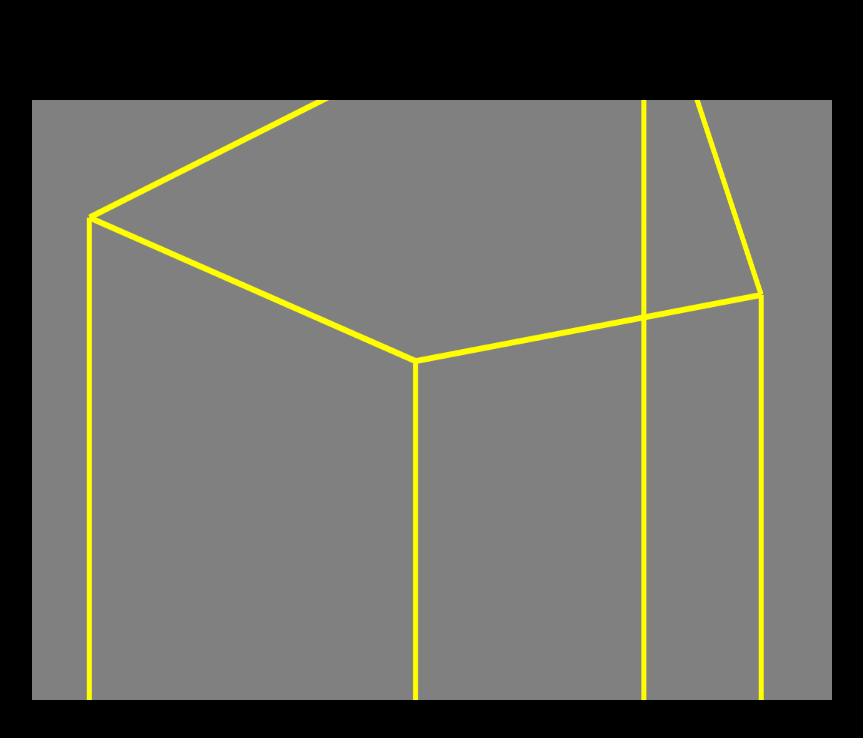
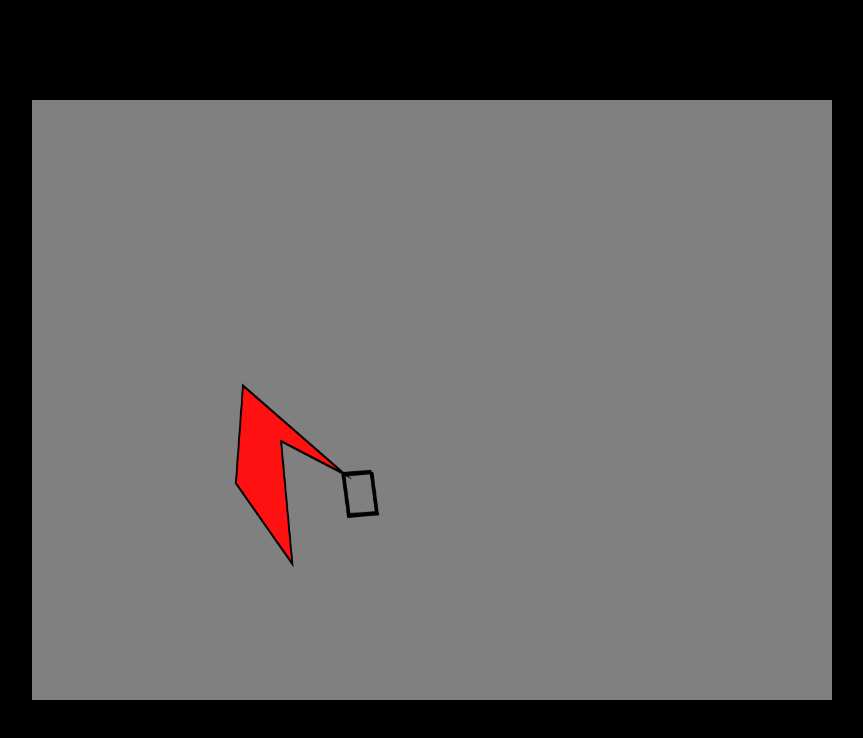
Before and after one commit to MERTULAS/Computer_Graphics_in_JS, a plain HTML site: page index.html in a window 1280 px wide. Shown: the whole page, without its empty margins (208-1071 px from the left). Drawn offline with Linux system fonts and the light colour scheme.

Commit message:
initCanvas function created for the initial specifically canvas objects.

```diff
--- /dev/null
+++ b/canvas/canvas.js
@@ -0,0 +1,15 @@
+function initCanvas (canvasId) {
+    let canvas;
+    if (!canvasId) {
+        canvas = document.getElementsByTagName('canvas')[0];
+    } else canvas = document.getElementById(canvasId);
+
+    [canvas.width, canvas.height] = [window.innerWidth, window.innerHeight];
+    window.__canvas__ = canvas;
+    window.__ctx__ = canvas.getContext('2d');
+    return;
+}
+
+export {
+    initCanvas
+}
--- a/index.html
+++ b/index.html
@@ -28,7 +28,7 @@
     </style>
 </head>
 <body>
-    <canvas id="canvas"></canvas>
+    <canvas id="canvas1"></canvas>
     <script src="playground.js" type="module"></script>
 </body>
 </html>
--- a/playground.js
+++ b/playground.js
@@ -1,14 +1,11 @@
+import { initCanvas } from "../canvas/canvas.js";
 import { Triangle, Rectangle, Polygon } from "./shapes/shapes2d.js";
 import { Cube } from "./shapes/shapes3d.js";
 import { Vector } from "./VectorJS/vector.js";
 
-const canvas = document.getElementById("canvas");
-canvas.width = window.innerWidth;
-canvas.height = window.innerHeight;
-const ctx = canvas.getContext("2d");
+initCanvas("canvas1");
 
-
-let rect1 = new Rectangle(50, 50, 50, 50);
+let rect1 = new Rectangle(500, 500, 50, 50);
 let rect2 = new Rectangle(50, 350, 300, 100);
 let triangle1 = new Triangle(350, 300, 450, 50, 250, 200);
 let triangle2 = new Triangle(600, 500, 700, 200, 500, 600);
@@ -36,12 +33,11 @@ let polygon1 = new Polygon([300, 300], [400, 150], [400, 300], [350, 350], [300,
 //rect1.draw();
 
 rect2.translate(400, 0);
-rect1.translate(-50, -50);
 
 rect1.scale(1);
 rect2.scale(1.5);
 
-//rect2.draw();
+// rect2.draw();
 
 
 polygon1.translate(50, 200);
@@ -74,28 +70,12 @@ let cube1 = new Cube([700, 600, 10], 1000);
 
 
 function animate () {
-    ctx.clearRect(0, 0, canvas.width, canvas.height);
-    i += inc;
-    if (i == 8) inc = -1 ;
-    if (i == 0) inc = 1;
-    //rect2.shearY(shears[i]);
-    triangle1.rotate(2);
-    rect2.rotate(-10);
-    triangle2.rotate(5);
-    triangle3.rotate(-5);
-    polygon1.rotate(10);
+    window.__ctx__.clearRect(0, 0, window.__canvas__.width, window.__canvas__.height);
+    rect1.draw();
+    polygon1.draw();
+    rect1.rotate(10);
+    polygon1.rotate(-1);
 
-    //polygon1.draw();
-    //triangle3.draw();
-    //triangle2.draw();
-    //triangle1.draw();
-    //rect1.draw();
-    //cube1.rotateX(1);
-    cube1.rotateY(1);
-    //cube1.rotateZ(1);
-    cube1.draw();
-    rect1.translate(2, -2)
-    //rect2.draw();
 
     requestAnimationFrame(animate);
 }
--- a/shapes/shapes2d.js
+++ b/shapes/shapes2d.js
@@ -2,11 +2,6 @@ import { Vector } from "../VectorJS/vector.js";
 import { Point } from "./point.js";
 
 const DEG2RAD = Math.PI / 180;
-
-const canvas = document.getElementById("canvas");
-canvas.width = window.innerWidth;
-canvas.height = window.innerHeight;
-const ctx = canvas.getContext("2d");
 
 class Transform {
 
@@ -234,15 +229,15 @@ class Triangle extends Transform {
     }
 
     draw () {
-        ctx.lineWidth = 6;
-        ctx.beginPath();
+        window.__ctx__.lineWidth = 6;
+        window.__ctx__.beginPath();
 
-        ctx.moveTo(...Object.values(this.p1));
-        ctx.lineTo(...Object.values(this.p2));
-        ctx.lineTo(...Object.values(this.p3));
-        ctx.lineTo(...Object.values(this.p1));
+        window.__ctx__.moveTo(...Object.values(this.p1));
+        window.__ctx__.lineTo(...Object.values(this.p2));
+        window.__ctx__.lineTo(...Object.values(this.p3));
+        window.__ctx__.lineTo(...Object.values(this.p1));
 
-        ctx.stroke();
+        window.__ctx__.stroke();
     }
 
     get center () {
@@ -276,16 +271,16 @@ class Rectangle extends Transform {
     }
 
     draw () {
-        ctx.lineWidth = 6;
-        ctx.beginPath();
+        window.__ctx__.lineWidth = 6;
+        window.__ctx__.beginPath();
 
-        ctx.moveTo(...Object.values(this.p1));
-        ctx.lineTo(...Object.values(this.p2));
-        ctx.lineTo(...Object.values(this.p4));
-        ctx.lineTo(...Object.values(this.p3));
-        ctx.lineTo(...Object.values(this.p1));
+        window.__ctx__.moveTo(...Object.values(this.p1));
+        window.__ctx__.lineTo(...Object.values(this.p2));
+        window.__ctx__.lineTo(...Object.values(this.p4));
+        window.__ctx__.lineTo(...Object.values(this.p3));
+        window.__ctx__.lineTo(...Object.values(this.p1));
 
-        ctx.stroke();
+        window.__ctx__.stroke();
     }
 
     get center () {
@@ -310,16 +305,16 @@ class Polygon extends TransformPolyPoints {
     }
 
     draw () {
-        ctx.lineWidth = 6;
-        ctx.fillStyle = "#f11"
-        ctx.beginPath();
-        ctx.moveTo(...this.points[0].asArray);
+        window.__ctx__.lineWidth = 6;
+        window.__ctx__.fillStyle = "#f11"
+        window.__ctx__.beginPath();
+        window.__ctx__.moveTo(...this.points[0].asArray);
         this.points.forEach(point => {
-            ctx.lineTo(...point.asArray);
+            window.__ctx__.lineTo(...point.asArray);
         })
-        ctx.lineTo(...this.points[0].asArray);
-        ctx.stroke();
-        ctx.fill();
+        window.__ctx__.lineTo(...this.points[0].asArray);
+        window.__ctx__.stroke();
+        window.__ctx__.fill();
     }
 
     get center () {
--- a/shapes/shapes3d.js
+++ b/shapes/shapes3d.js
@@ -2,12 +2,6 @@ import { Point, Point3D } from "./point.js"
 import { Vector } from "./../VectorJS/vector.js"
 
 const DEG2RAD = Math.PI / 180;
-
-const canvas = document.getElementById("canvas");
-canvas.width = window.innerWidth;
-canvas.height = window.innerHeight;
-const ctx = canvas.getContext("2d");
-
 
 class Transform3D {
     projectionTo2D () {
@@ -195,20 +189,20 @@ class Cube extends Transform3D{
         this.projectionTo2D();
         let projectedPointsAsArray = Object.values(this.projectedPoints);
 
-        ctx.beginPath();
-        ctx.lineWidth = 8;
-        ctx.strokeStyle = "yellow";
+        window.__ctx.beginPath();
+        window.__ctx.lineWidth = 8;
+        window.__ctx.strokeStyle = "yellow";
         for (let i = 0; i < 4; i++) {
-                ctx.moveTo(...projectedPointsAsArray[i].asArray);
-                ctx.lineTo(...projectedPointsAsArray[(i + 1) % 4].asArray);
+                window.__ctx.moveTo(...projectedPointsAsArray[i].asArray);
+                window.__ctx.lineTo(...projectedPointsAsArray[(i + 1) % 4].asArray);
 
-                ctx.moveTo(...projectedPointsAsArray[i + 4].asArray);
-                ctx.lineTo(...projectedPointsAsArray[((i + 1) % 4) + 4].asArray);
+                window.__ctx.moveTo(...projectedPointsAsArray[i + 4].asArray);
+                window.__ctx.lineTo(...projectedPointsAsArray[((i + 1) % 4) + 4].asArray);
 
-                ctx.moveTo(...projectedPointsAsArray[i].asArray);
-                ctx.lineTo(...projectedPointsAsArray[i + 4].asArray);
+                window.__ctx.moveTo(...projectedPointsAsArray[i].asArray);
+                window.__ctx.lineTo(...projectedPointsAsArray[i + 4].asArray);
         }
-        ctx.stroke();
+        window.__ctx.stroke();
     }
 
     get getCenter () {
```
